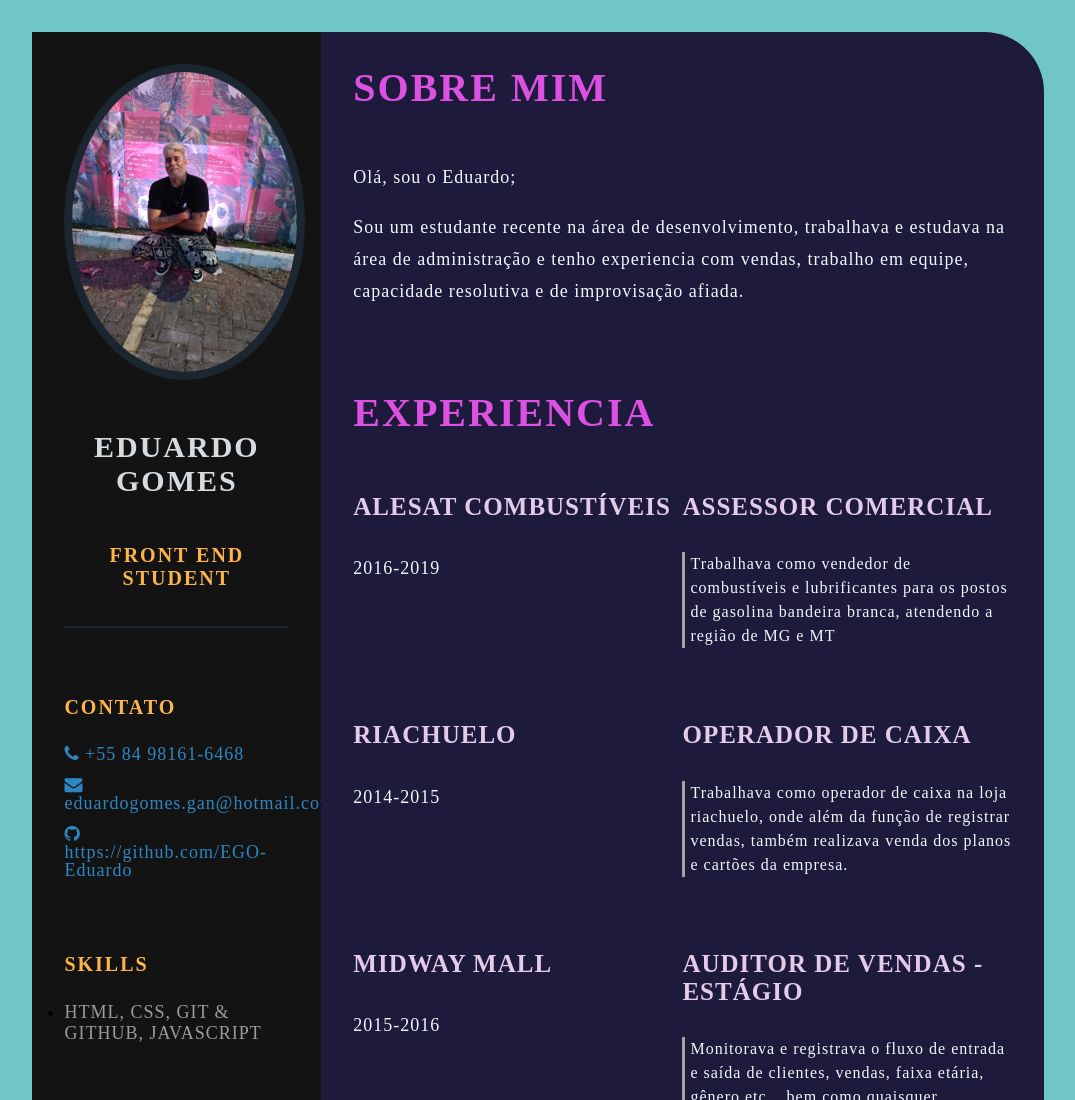
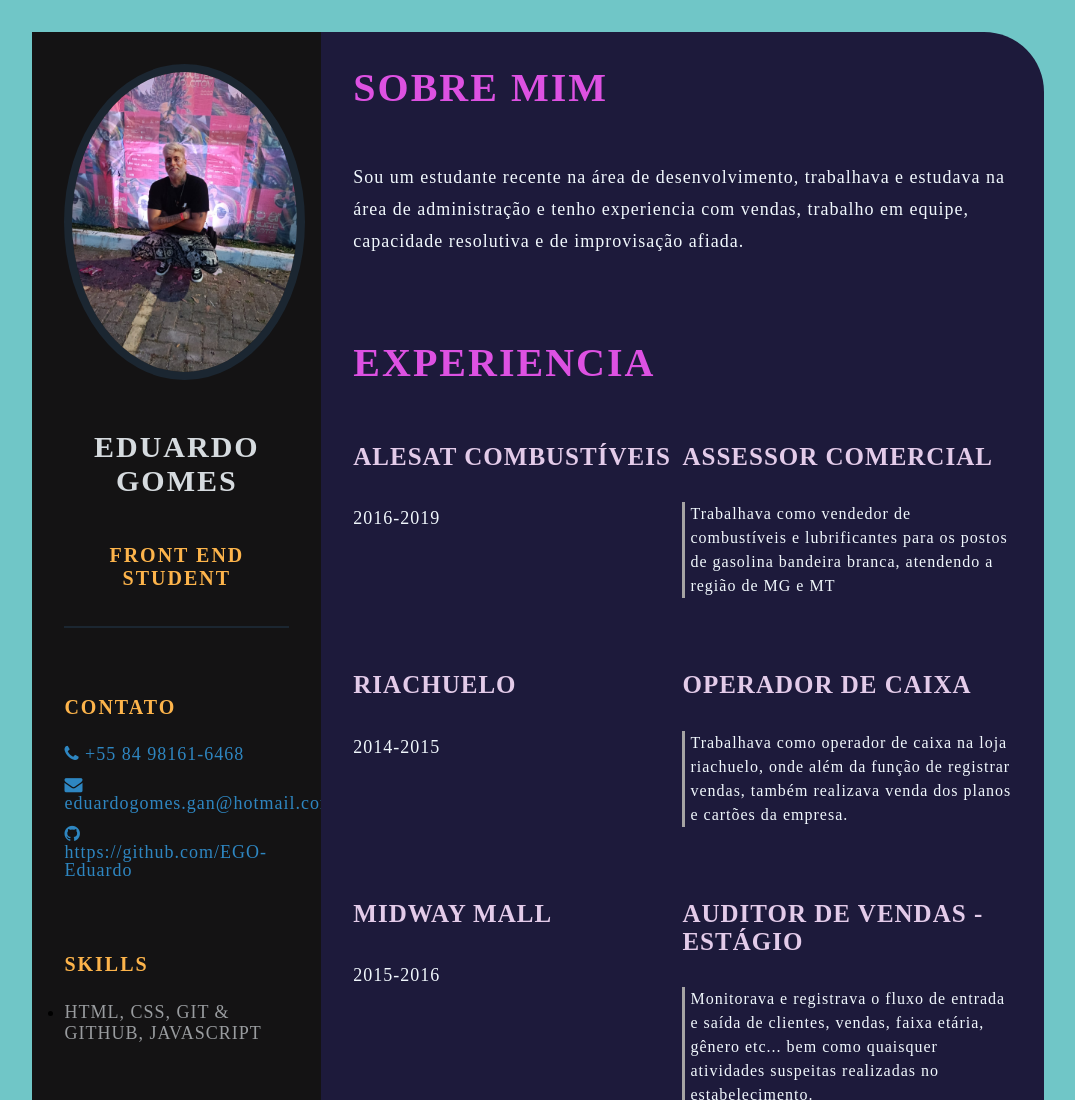
Before and after one commit to EGO-Eduardo/EGO-Eduardo.github.io, a plain HTML site: page dia 1/index.html in a window 1280 px wide. Shown: the top 1100 px of the page, without its empty margins (102-1177 px from the left). Drawn offline with Linux system fonts and the light colour scheme.

Commit message:
remove-name

```diff
--- a/dia 1/index.html
+++ b/dia 1/index.html
@@ -39,7 +39,6 @@
                 <div class="right-section-contents">
                     <section class="about gap">
                         <div class="right-title">Sobre Mim</div>
-                        <p class="about-me-contents">Olá, sou o Eduardo;</p>
                         <p class="about-me-contents">Sou um estudante recente na área
                             de desenvolvimento, trabalhava e estudava na área de administração
                             e tenho experiencia com vendas, trabalho em equipe, capacidade
```
